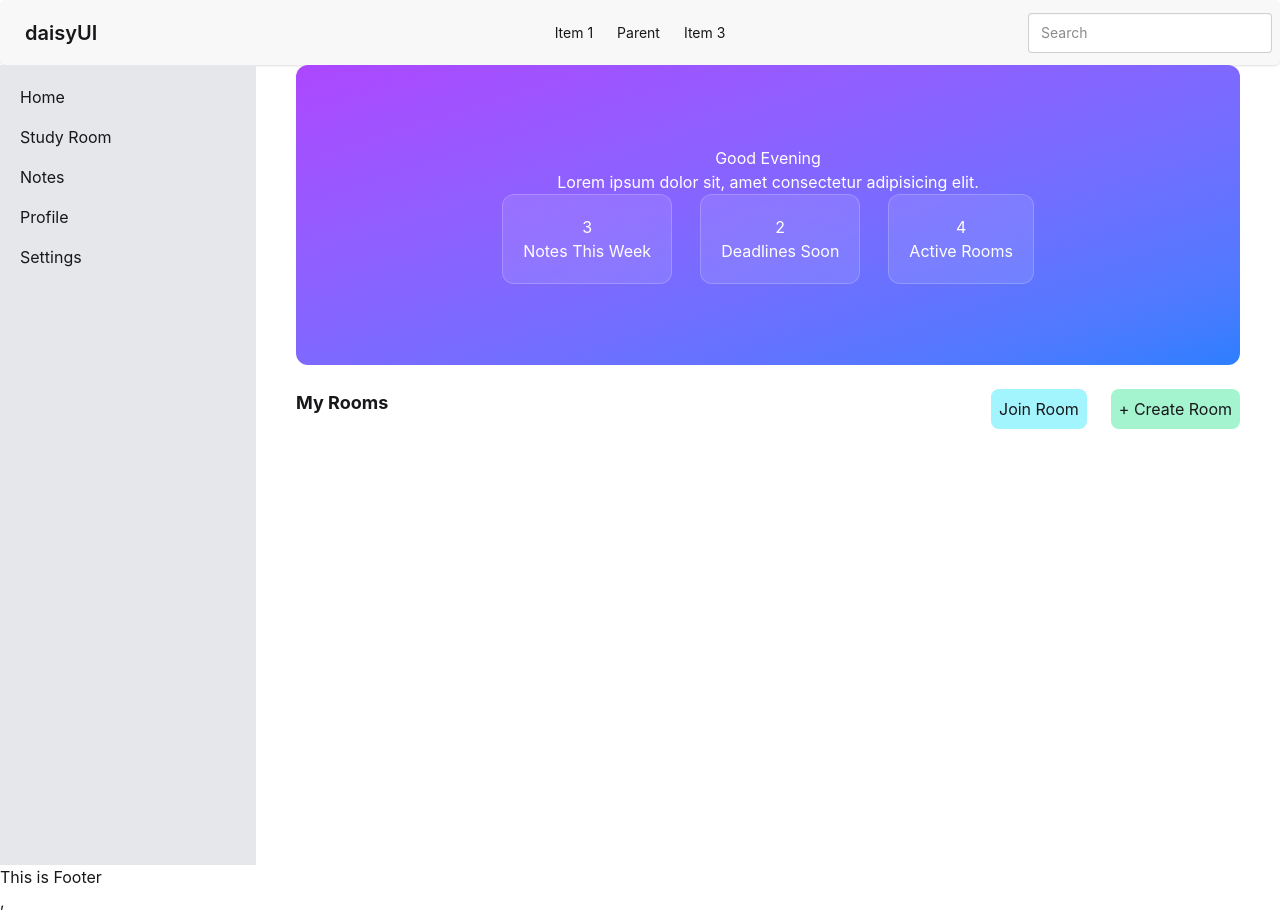
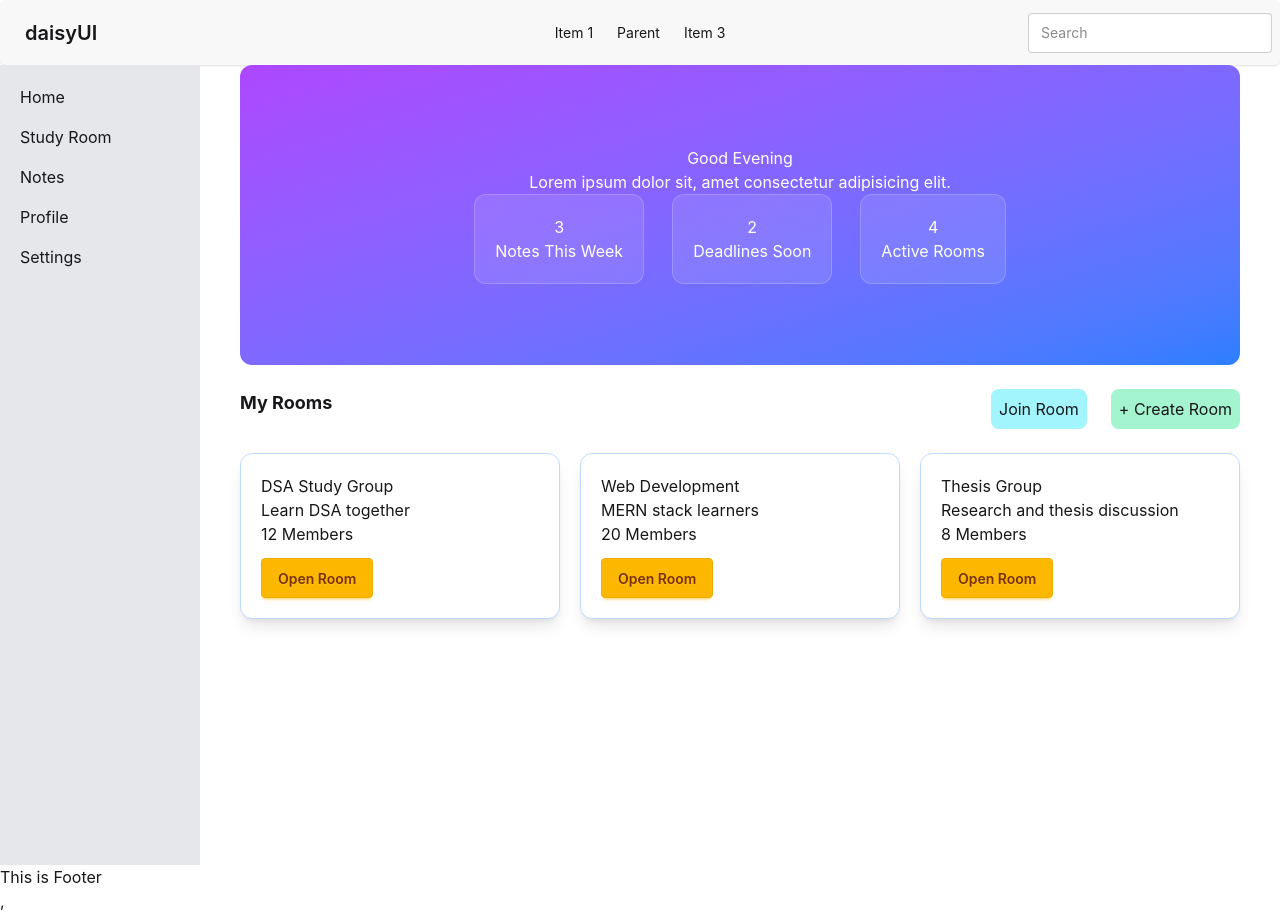
Before and after one commit to alriad56/Monk-Room, a React (Vite) app: page / in a window 1280 px wide. Built offline with nearby package versions, Linux system fonts and the light colour scheme.

Commit message:
style: improve room card design

```diff
--- a/src/components/RoomCard.jsx
+++ b/src/components/RoomCard.jsx
@@ -1,16 +1,17 @@
 
 
-const RoomCard = () => {
+const RoomCard = ({room}) => {
     return (
         <div>
-            <h1>Cse 3rd Semester</h1>
-            <p>All course updates and class chat</p>
-            <div>
-                <h4>48 members</h4>
-                <h4> online </h4>
 
-            </div>
+    <div  className="bg-white w-80 p-5  rounded-xl shadow-lg  border border-blue-200" >
+            <h2>{room.name}</h2>
+            <p>{room.description}</p>
+            <p>{room.members} Members</p>
+            <button className="btn btn-warning mt-3">Open Room</button>
         </div>
+        </div>
+
     );
 };
 
--- a/src/components/StudyRoom.jsx
+++ b/src/components/StudyRoom.jsx
@@ -1,21 +1,53 @@
+import RoomCard from "./RoomCard";
 
 
 
 const StudyRoom = () => {
+    const rooms = [
+        {
+            id:1,
+            name: "DSA Study Group",
+            description: "Learn DSA together",
+            members:12
+        },
+        {
+            id: 2,
+            name: "Web Development",
+            description: "MERN stack learners",
+            members: 20
+        },
+        {
+            id: 3,
+            name: "Thesis Group",
+            description: "Research and thesis discussion",
+            members: 8
+        }
+
+    ]
     return (
+        <div>
+
           <div className="flex justify-between mt-6">
              <h1 className="text-lg font-bold">My Rooms</h1>
+
 
         <div className="flex gap-6  ">
           <button className="bg-cyan-200  rounded-box p-2  hover:bg-blue-200 ">Join Room</button>
           <button className="bg-emerald-200  rounded-box p-2  hover:bg-green-400">+ Create Room</button>
-            </div>
-            {/* <div>
-                <RoomCard/>
-            </div> */}
+
         </div>
 
+    </div>
+
+        <div className="flex  flex-col md:flex-row gap-5 mt-6">
+            {rooms.map(room => (
+                <RoomCard key={room.id} room={room} />
+            ))}
+        </div>
+    </div>
 );
+
+
 };
 
 export default StudyRoom;
```
Lines whose indentation alone changed are shown as unchanged.
